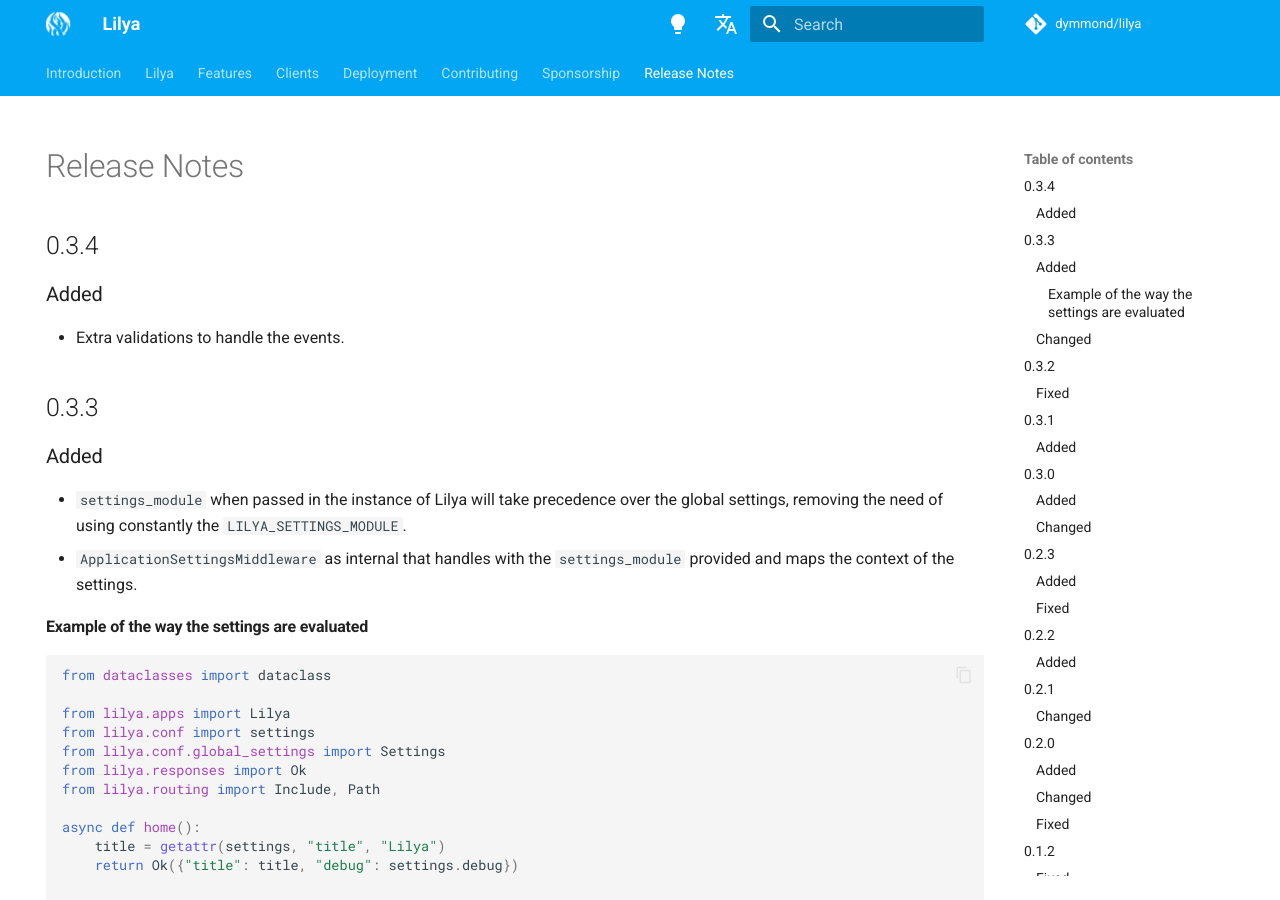
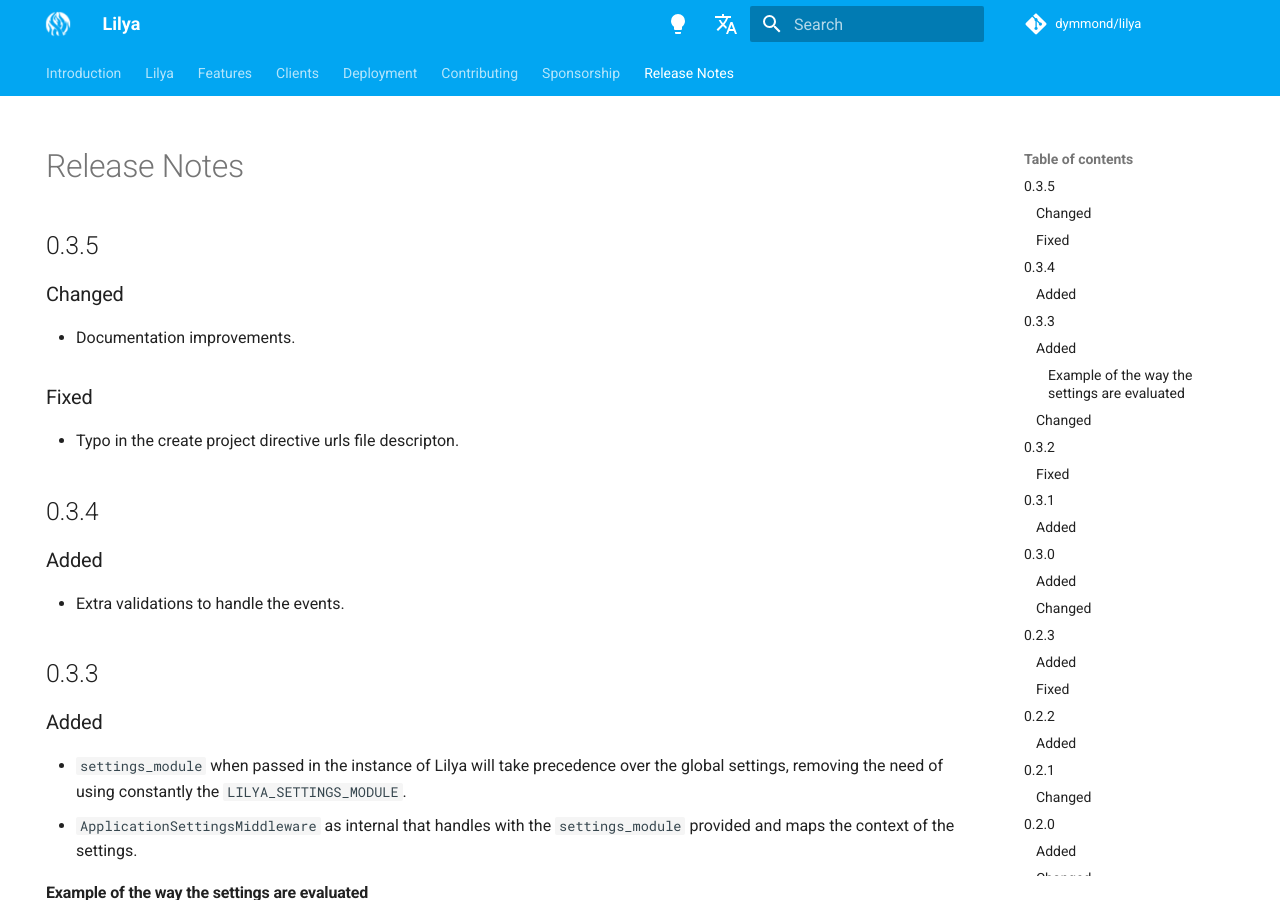
Before and after one commit to dymmond/lilya, an MkDocs documentation site: the page built from docs/release-notes.md, in a window 1280 px wide and 900 px high. Built offline with MkDocs 1.6.1 and Material for MkDocs 9.7.7, drawn with Linux system fonts in a browser that asks for light colours; comment, search, counter and statistics services are not loaded.

Commit message:
Update __init__.py (#51)
* Update __init__.py
* Update release-notes.md

```diff
--- a/docs/release-notes.md
+++ b/docs/release-notes.md
@@ -4,6 +4,16 @@
 ---
 
 # Release Notes
+
+## 0.3.5
+
+### Changed
+
+- Documentation improvements.
+
+### Fixed
+
+- Typo in the create project directive urls file descripton.
 
 ## 0.3.4
 
--- a/lilya/__init__.py
+++ b/lilya/__init__.py
@@ -1 +1 @@
-__version__ = "0.3.4"
+__version__ = "0.3.5"
```
